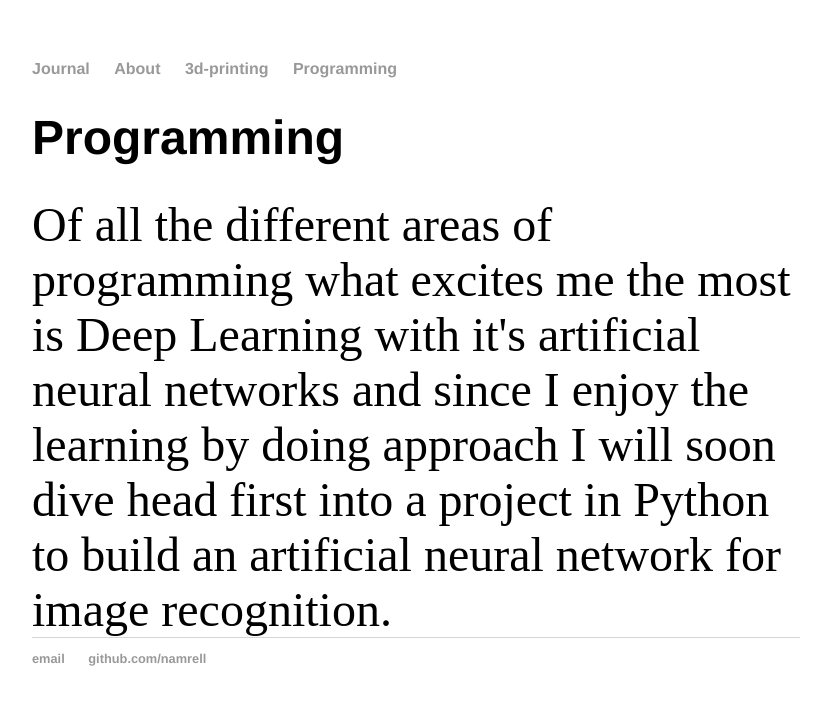
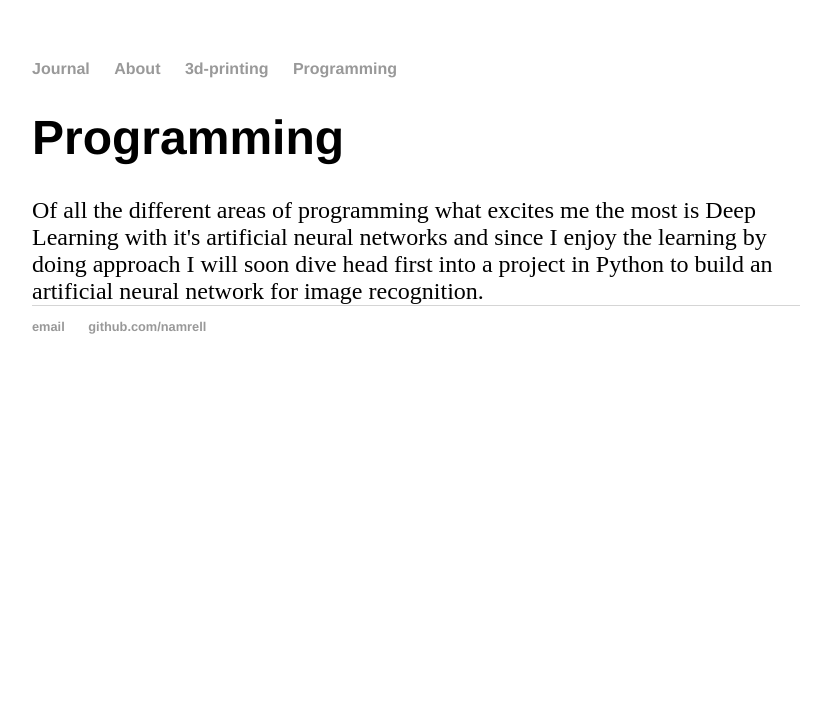
Before and after one commit to Namrell/Namrell.github.io, a Jekyll site: the page built from programming/index.html, in a window 1280 px wide. Shown: the top 705 px of the page, without its empty margins (224-1046 px from the left). Built offline with Jekyll 4.4.1, drawn with Linux system fonts in a browser that asks for light colours.

Commit message:
Update index.html

```diff
--- a/programming/index.html
+++ b/programming/index.html
@@ -5,7 +5,7 @@ title: Programming
 	<h1>{{ page.title }}</h1>
 	<body>
 		<div class="container">
-		<font size="11">
+		<font size="5">
 			Of all the different areas of programming what excites me the most is Deep Learning with it's
 			artificial neural networks and since I enjoy the learning by doing approach I will soon dive
 			head first into a project in Python to build an artificial neural network for image recognition.
```
